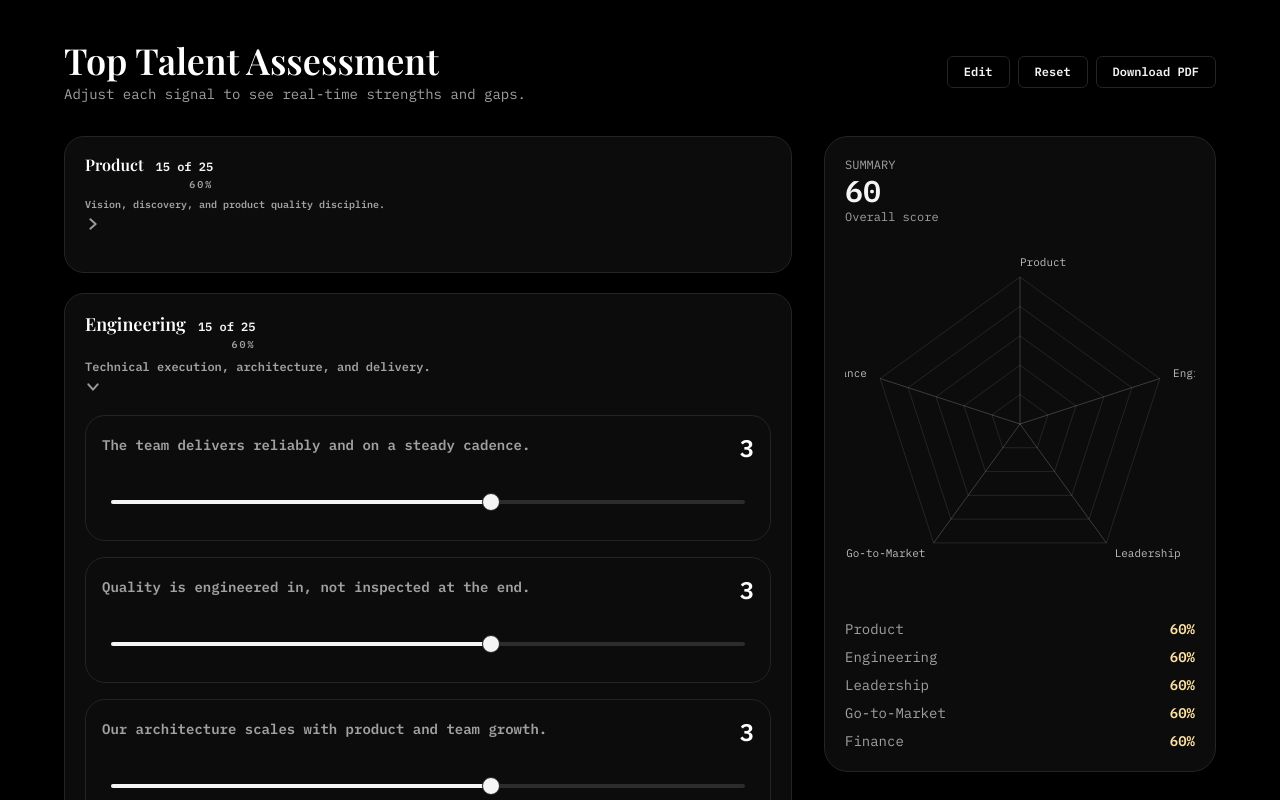
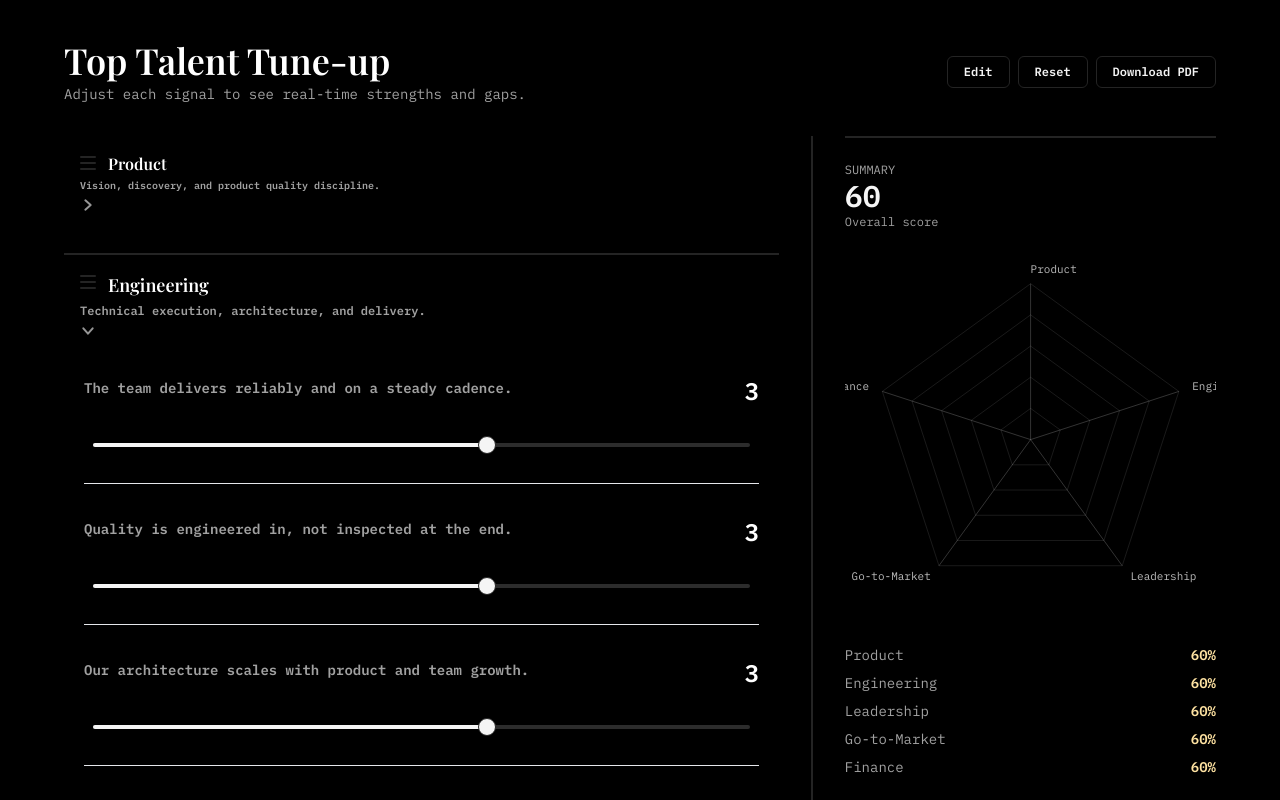
Before and after one commit to rickdavis50/talent, a React (Vite) app: page / in a window 1280 px wide. Both pictures are taken after a click on the button "Skip for now". Shown: the top 800 px of the page. Built offline with nearby package versions, Linux system fonts and the light colour scheme.

Commit message:
Update layout, title, and accordion behavior

```diff
--- a/src/App.tsx
+++ b/src/App.tsx
@@ -157,7 +157,7 @@ const sanitizeIncomingState = (incoming: Partial<AssessmentState>): Partial<Asse
 
 const App = () => {
   const [state, dispatch] = useReducer(reducer, initialState);
-  const [openCategories, setOpenCategories] = useState<string[]>(['engineering']);
+  const [openCategory, setOpenCategory] = useState<string>('engineering');
   const [toast, setToast] = useState('');
   const [showToast, setShowToast] = useState(false);
   const [showReset, setShowReset] = useState(false);
@@ -165,21 +165,6 @@ const App = () => {
   const [keepLabels, setKeepLabels] = useState(true);
 
   const summary = useMemo(() => computeScores(categories, state.answers), [state.answers]);
-  const categoryStats = useMemo(() => {
-    return categories.reduce<Record<string, { total: number; max: number; percent: number }>>(
-      (acc, category) => {
-        const total = category.questions.reduce((sum, question) => {
-          const value = state.answers[question.id] ?? question.defaultValue;
-          return sum + Math.max(0, Math.min(5, value));
-        }, 0);
-        const max = category.questions.length * 5;
-        const percent = max === 0 ? 0 : Math.round((total / max) * 100);
-        acc[category.id] = { total, max, percent };
-        return acc;
-      },
-      {}
-    );
-  }, [state.answers]);
   const categoryScoreMap = useMemo(
     () => new Map(summary.categoryScores.map((score) => [score.id, score.score])),
     [summary.categoryScores]
@@ -219,9 +204,7 @@ const App = () => {
   }, [toast]);
 
   const toggleCategory = (id: string) => {
-    setOpenCategories((prev) =>
-      prev.includes(id) ? prev.filter((item) => item !== id) : [...prev, id]
-    );
+    setOpenCategory((prev) => (prev === id ? '' : id));
   };
 
   const handleDownload = () => {
@@ -241,7 +224,7 @@ const App = () => {
         <div className="mx-auto max-w-3xl animate-fade-up">
           <div className="rounded-3xl border border-[var(--color-border)] bg-[var(--color-panel)] p-8 shadow-lg">
             <div className="text-sm uppercase tracking-[0.3em] text-[var(--color-muted)]">Talent OS</div>
-            <h1 className="mt-4 text-4xl font-semibold font-display">Top Talent Assessment</h1>
+            <h1 className="mt-4 text-4xl font-semibold font-display">Top Talent Tune-up</h1>
             <p className="mt-3 text-[var(--color-muted)]">
               Capture your baseline across product, engineering, leadership, go-to-market, and finance.
             </p>
@@ -319,18 +302,15 @@ const App = () => {
           onToggleEdit={() => dispatch({ type: 'TOGGLE_EDIT' })}
         />
 
-        <div className="grid gap-8 lg:grid-cols-[1.3fr_0.7fr]">
-          <div className="order-2 grid gap-5 lg:order-1">
+        <div className="grid gap-8 lg:grid-cols-[1.3fr_0.7fr] lg:gap-0">
+          <div className="order-2 grid divide-y-2 divide-[var(--color-border)] lg:order-1 lg:border-r-2 lg:border-[var(--color-border)] lg:pr-8">
             {categories.map((category) => (
               <CategoryAccordion
                 key={category.id}
                 id={category.id}
                 title={getCategoryValue(category.id, category.name, state.categoryLabels)}
                 description={getCategoryValue(category.id, category.description, state.categoryDescriptions)}
-                scoreValue={categoryStats[category.id]?.total ?? 0}
-                scoreMax={categoryStats[category.id]?.max ?? 0}
-                scorePercent={categoryStats[category.id]?.percent ?? 0}
-                open={openCategories.includes(category.id)}
+                open={openCategory === category.id}
                 onToggle={() => toggleCategory(category.id)}
                 editMode={state.editMode}
                 onTitleChange={(value) =>
@@ -360,8 +340,8 @@ const App = () => {
             ))}
           </div>
 
-          <div className="order-1 lg:order-2 lg:sticky lg:top-8">
-            <div className="rounded-3xl border border-[var(--color-border)] bg-[var(--color-panel)] p-5 shadow-lg">
+          <div className="order-1 lg:order-2 lg:sticky lg:top-8 lg:pl-8">
+            <div className="border-y-2 border-[var(--color-border)] py-6">
               <div className="flex items-start justify-between">
                 <div>
                   <div className="text-xs uppercase text-[var(--color-muted)]">Summary</div>
@@ -483,7 +463,7 @@ const App = () => {
       <div className="print-only">
       <div className="print-root">
         <div className="print-header">
-          <div className="print-title">Top Talent Assessment</div>
+          <div className="print-title">Top Talent Tune-up</div>
           <div className="print-meta">
             <div>{state.founder.name ? `Founder: ${state.founder.name}` : 'Founder: —'}</div>
             <div>{state.founder.company ? `Company: ${state.founder.company}` : 'Company: —'}</div>
--- a/src/components/CategoryAccordion.tsx
+++ b/src/components/CategoryAccordion.tsx
@@ -7,9 +7,6 @@ type CategoryAccordionProps = {
   id: string;
   title: string;
   description: string;
-  scoreValue: number;
-  scoreMax: number;
-  scorePercent: number;
   open: boolean;
   onToggle: () => void;
   editMode: boolean;
@@ -22,9 +19,6 @@ const CategoryAccordion: React.FC<CategoryAccordionProps> = ({
   id,
   title,
   description,
-  scoreValue,
-  scoreMax,
-  scorePercent,
   open,
   onToggle,
   editMode,
@@ -33,23 +27,32 @@ const CategoryAccordion: React.FC<CategoryAccordionProps> = ({
   children,
 }) => {
   return (
-    <div className="rounded-xl border border-[var(--color-border)] bg-[var(--color-panel)] shadow-sm">
+    <div>
       <AppButton
         type="button"
         variant="ghost"
         onClick={onToggle}
-        className="grid h-auto min-h-[72px] w-full grid-cols-[1fr_auto] items-start gap-4 rounded-none px-5 py-4 text-left"
+        className="grid h-auto min-h-[72px] w-full grid-cols-[1fr_auto] items-start gap-4 rounded-none px-1 py-4 text-left"
         aria-expanded={open}
         aria-controls={`${id}-panel`}
         id={`${id}-header`}
       >
         <div className="min-w-0">
-          <div className="flex flex-wrap items-baseline gap-3">
+          <div className="flex items-start gap-3">
+            <div
+              className="mt-1 flex flex-col gap-1"
+              aria-hidden="true"
+            >
+              <span className="h-0.5 w-4 rounded-full bg-[var(--color-border)]" />
+              <span className="h-0.5 w-4 rounded-full bg-[var(--color-border)]" />
+              <span className="h-0.5 w-4 rounded-full bg-[var(--color-border)]" />
+            </div>
+            <div className="min-w-0">
               {editMode ? (
                 <input
                   value={title}
                   onChange={(event) => onTitleChange(event.target.value)}
-                className="min-w-[180px] flex-1 rounded-lg border border-[var(--color-border)] bg-[var(--color-panel)] px-3 py-2 text-sm font-semibold font-display focus-visible:outline focus-visible:outline-2 focus-visible:outline-[var(--color-accent)]"
+                  className="min-w-[180px] w-full rounded-lg border border-[var(--color-border)] bg-[var(--color-panel)] px-3 py-2 text-sm font-semibold font-display focus-visible:outline focus-visible:outline-2 focus-visible:outline-[var(--color-accent)]"
                   aria-label="Edit category title"
                 />
               ) : (
@@ -61,13 +64,6 @@ const CategoryAccordion: React.FC<CategoryAccordionProps> = ({
                   {title}
                 </div>
               )}
-            <div className="text-right">
-              <div className="text-xs font-semibold text-[var(--color-text)]">
-                {scoreValue} of {scoreMax}
-              </div>
-              <div className="text-[10px] uppercase tracking-[0.2em] text-[var(--color-muted)]">
-                {scorePercent}%
-              </div>
             </div>
           </div>
           {editMode ? (
--- a/src/components/SliderRow.tsx
+++ b/src/components/SliderRow.tsx
@@ -21,7 +21,7 @@ const SliderRow: React.FC<SliderRowProps> = ({
   onLabelChange,
 }) => {
   return (
-    <div className="question-card rounded-xl border border-[var(--color-border)] bg-[var(--color-panel)] p-4 transition hover:-translate-y-0.5 hover:border-[var(--color-accent)]/40">
+    <div className="question-card border-b border-[var(--color-border)]/40 py-4 transition">
       <div className="flex items-start justify-between gap-4">
         <div className="flex-1">
           {editMode ? (
--- a/src/components/TopBar.tsx
+++ b/src/components/TopBar.tsx
@@ -18,7 +18,7 @@ const TopBar: React.FC<TopBarProps> = ({
   return (
     <div className="flex flex-wrap items-center justify-between gap-4">
       <div>
-        <div className="text-4xl font-semibold font-display">Top Talent Assessment</div>
+        <div className="text-4xl font-semibold font-display">Top Talent Tune-up</div>
         <p className="mt-1 text-sm text-[var(--color-muted)]">
           Adjust each signal to see real-time strengths and gaps.
         </p>
```
Lines whose indentation alone changed are shown as unchanged.
